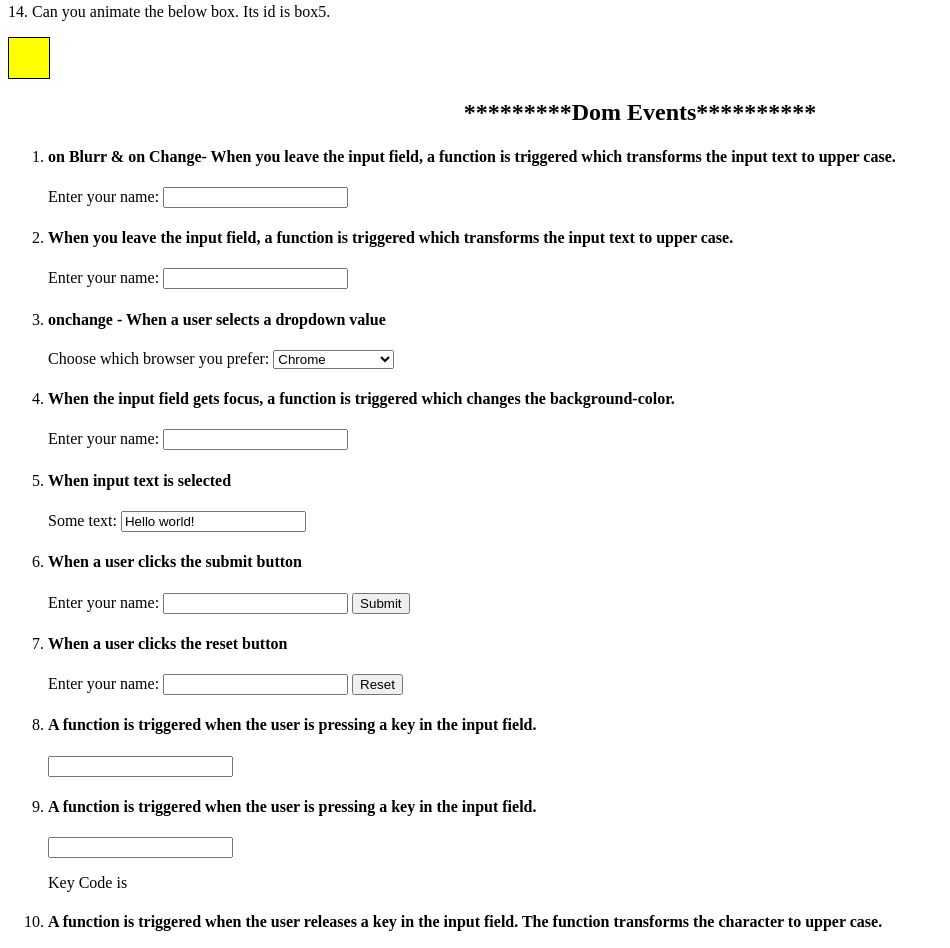
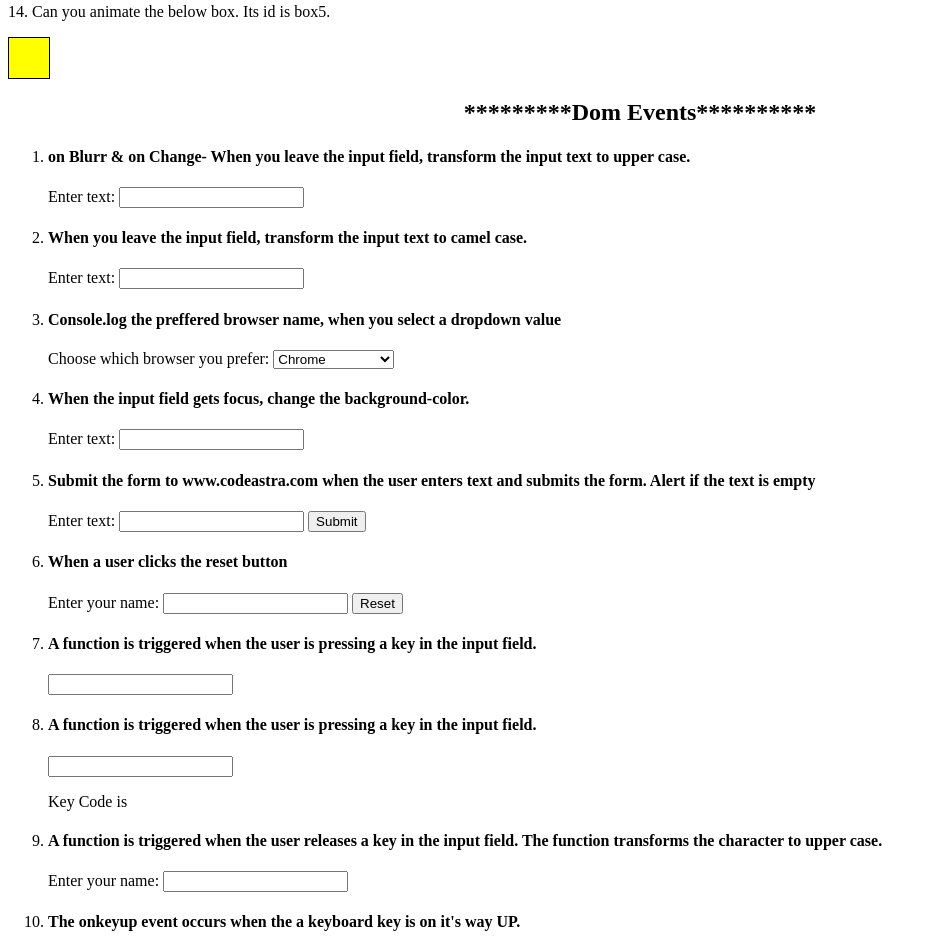
Before and after one commit to sundarcodes/JavaScript-Exercises, a plain HTML site: page DOMAccessQuiz/index.html in a window 1280 px wide. Shown: the part 928-1876 px from the top of the page, without its empty margins (0-950 px from the left). Drawn offline with Linux system fonts and the light colour scheme.

Commit message:
1. Corrected few typos and added descriptions

```diff
--- a/DOMAccessQuiz/index.html
+++ b/DOMAccessQuiz/index.html
@@ -50,15 +50,15 @@
 <h2 style="text-align:center">*********Dom Events**********</h2>
 <ol>
   <li>
-    <h4>on Blurr & on Change- When you leave the input field, a function is triggered which transforms the input text to upper case.</h4> Enter your name:
+    <h4>on Blurr & on Change- When you leave the input field, transform the input text to upper case.</h4> Enter text:
     <input type="text" id="fname" onblur="myFunction(fname.value)">
   </li>
   <li>
-    <h4>When you leave the input field, a function is triggered which transforms the input text to upper case.</h4> Enter your name:
+    <h4>When you leave the input field, transform the input text to camel case.</h4> Enter text:
     <input type="text" id="fname1" onchange="changeOn()">
   </li>
   <li>
-    <h4> onchange - When a user selects a dropdown value</h4>
+    <h4> Console.log the preffered browser name, when you select a dropdown value</h4>
     <form>
       Choose which browser you prefer:
       <select id="browsers" onchange="preferedBrowser()">
@@ -69,18 +69,13 @@
     </form>
   </li>
   <li>
-    <h4>When the input field gets focus, a function is triggered which changes the background-color.</h4> Enter your name:
+    <h4>When the input field gets focus, change the background-color.</h4> Enter text:
     <input type="text" onfocus="color(this)">
   </li>
   <li>
-    <h4>When input text is selected</h4> Some text:
-    <input type="text" value="Hello world!" onselect="inputxt()">
-    <p id="demo" style="background-color:yellow"></p>
-  </li>
-  <li>
-    <h4>When a user clicks the submit button</h4>
+    <h4>Submit the form to www.codeastra.com when the user enters text and submits the form. Alert if the text is empty </h4>
     <form onsubmit="confirmInput()" action="http://www.codeastra.com/">
-      Enter your name:
+      Enter text:
       <input id="fname" type="text" size="20">
       <input type="submit">
     </form>
```
